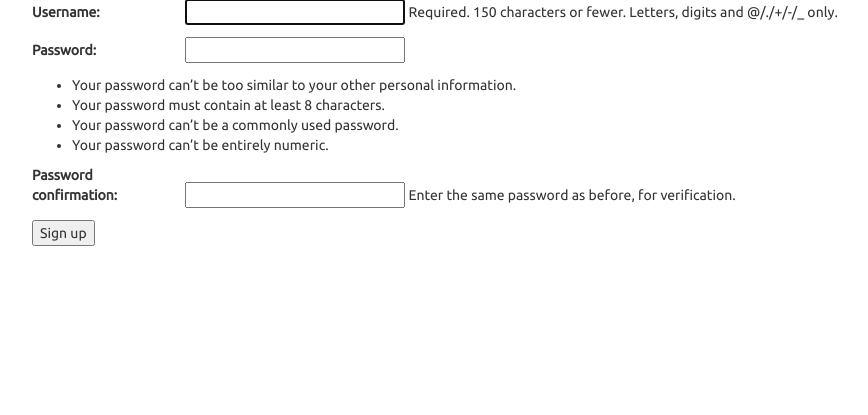
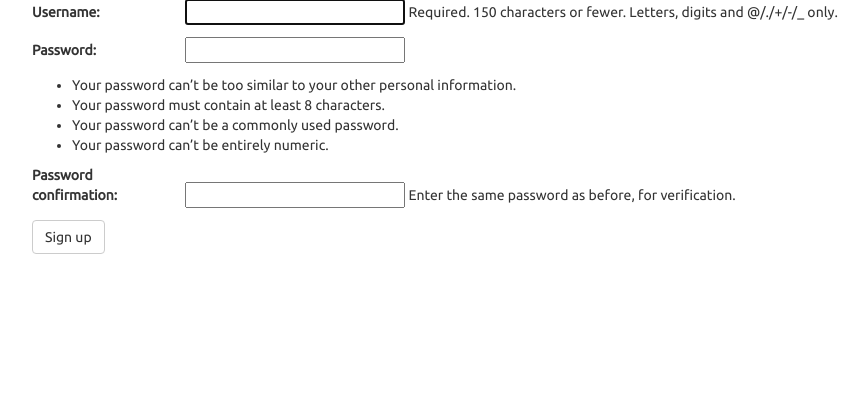
Before and after one commit to 0ooops/PeronalSite, a Django app: page /signup/ in a window 1280 px wide. Shown: the part 136-551 px from the top of the page, without its empty margins (38-906 px from the left). Run offline with Django 3.2, Linux system fonts and the light colour scheme; some libraries are stand-ins or nearby versions.

Commit message:
1231 fibby format signup button

```diff
--- a/mysite/templates/registration/login.html
+++ b/mysite/templates/registration/login.html
@@ -5,6 +5,6 @@
 <form method="post">
   {% csrf_token %}
   {{ form.as_p }}
-  <button type="submit">Login</button>
+  <button type="submit" class="btn btn-default">Login</button>
 </form>
 {% endblock %}
--- a/mysite/templates/signup.html
+++ b/mysite/templates/signup.html
@@ -5,6 +5,6 @@
   <form method="post">
     {% csrf_token %}
     {{ form.as_p }}
-    <button type="submit">Sign up</button>
+    <button type="submit"  class="btn btn-default">Sign up</button>
   </form>
 {% endblock %}
```
